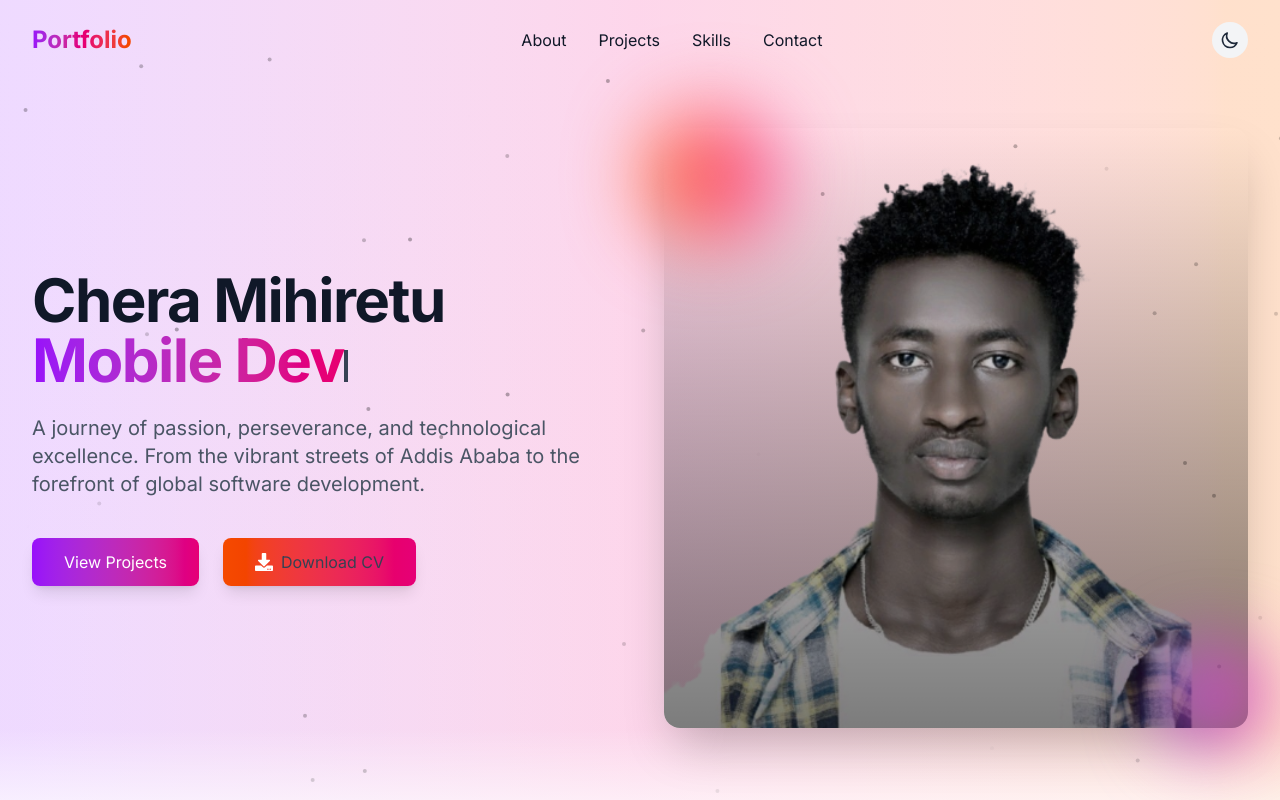
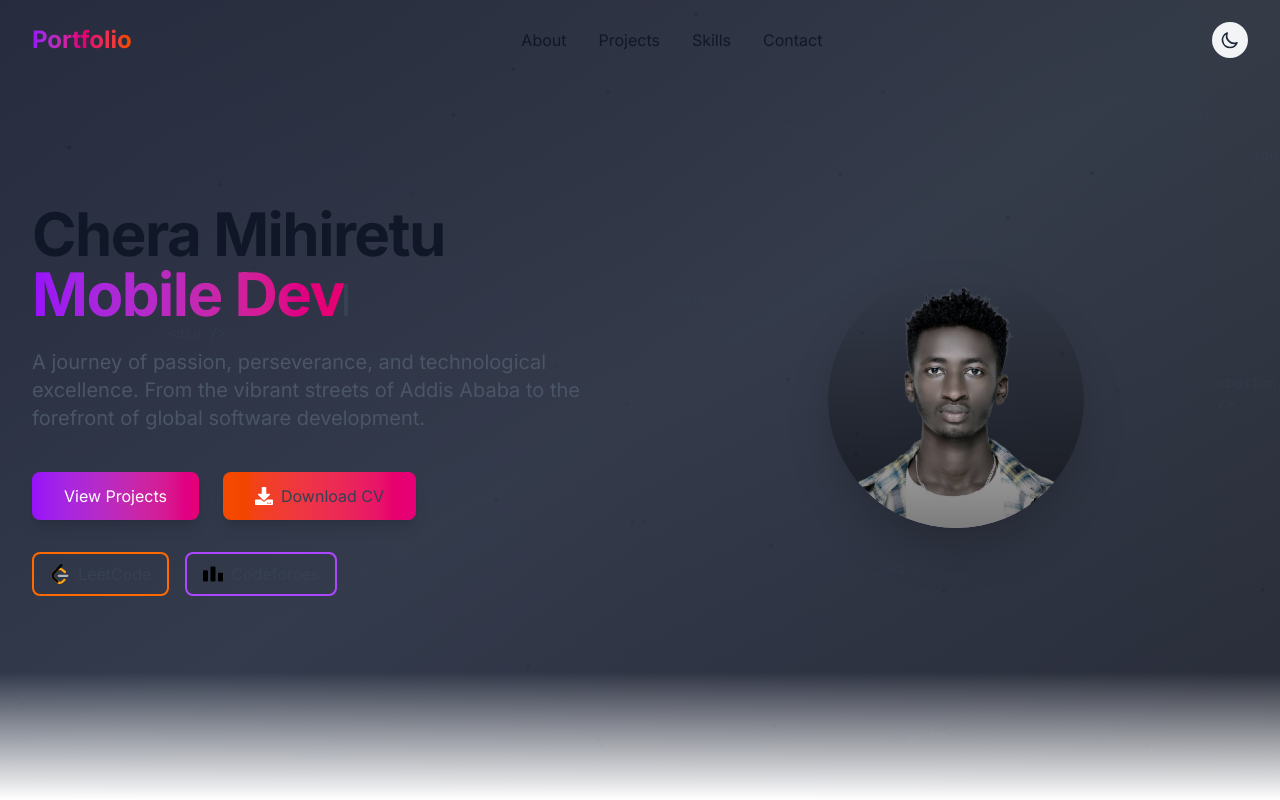
Before and after one commit to chera-mihiretu/Portifolio, a Next.js app: page / in a window 1280 px wide. Shown: the top 800 px of the page. Built offline with nearby package versions, Linux system fonts and the light colour scheme.

Commit message:
FInishing

```diff
--- a/src/components/Hero.tsx
+++ b/src/components/Hero.tsx
@@ -13,6 +13,11 @@ const Hero = () => {
   const [isDeleting, setIsDeleting] = useState(false);
   const [texts] = useState(['Software Engineer', 'Mobile Developer', 'Backend Developer']);
   const [currentTextIndex, setCurrentTextIndex] = useState(0);
+  const [mounted, setMounted] = useState(false);
+
+  useEffect(() => {
+    setMounted(true);
+  }, []);
 
   useEffect(() => {
     const typingSpeed = 100;
@@ -51,6 +56,8 @@ const Hero = () => {
     document.body.removeChild(link);
   };
 
+  if (!mounted) return null;
+
   return (
     <div className="relative min-h-screen overflow-hidden">
       {/* Royal Welcome Light Effect */}
@@ -88,10 +95,41 @@ const Hero = () => {
         ))}
       </div>
 
+      {/* Code Animation Background */}
+      <div className="absolute inset-0 overflow-hidden">
+        <div className="absolute inset-0 bg-gradient-to-br from-gray-900 via-gray-800 to-gray-900 opacity-90" />
+        <div className="absolute inset-0 code-animation">
+          {[...Array(20)].map((_, i) => (
+            <motion.div
+              key={i}
+              initial={{ opacity: 0, y: 100 }}
+              animate={{
+                opacity: [0, 0.5, 0],
+                y: [-100, 100],
+                x: Math.random() * 200 - 100,
+              }}
+              transition={{
+                duration: Math.random() * 5 + 5,
+                repeat: Infinity,
+                delay: Math.random() * 5,
+              }}
+              className="absolute text-gray-700 font-mono text-sm"
+              style={{
+                left: `${Math.random() * 100}%`,
+                top: `${Math.random() * 100}%`,
+              }}
+            >
+              {`<${['div', 'span', 'p', 'h1', 'button', 'a'][Math.floor(Math.random() * 6)]} />`}
+            </motion.div>
+          ))}
+        </div>
+      </div>
+
       {/* Main Content */}
-      <div className="relative z-10 max-w-7xl mx-auto px-4 sm:px-6 lg:px-8 py-24 sm:py-32">
+      <div className="relative z-10 h-screen flex items-center justify-center">
+        <div className="max-w-7xl mx-auto px-4 sm:px-6 lg:px-8 w-full">
           <div className="grid grid-cols-1 lg:grid-cols-2 gap-12 items-center">
-          {/* Text Content */}
+            {/* Text Content and Buttons */}
             <motion.div
               initial={{ opacity: 0, x: -50 }}
               animate={{ opacity: 1, x: 0 }}
@@ -123,11 +161,12 @@ const Hero = () => {
                 From the vibrant streets of Addis Ababa to the forefront of global software development.
               </motion.p>
 
+              {/* Action Buttons */}
               <motion.div
                 initial={{ opacity: 0, y: 20 }}
                 animate={{ opacity: 1, y: 0 }}
                 transition={{ duration: 1, delay: 2 }}
-              className="mt-10 flex items-center justify-center lg:justify-start gap-6"
+                className="mt-10 flex flex-col lg:flex-row items-center gap-6"
               >
                 <motion.button
                   whileHover={{ scale: 1.05 }}
@@ -146,6 +185,47 @@ const Hero = () => {
                   <span>Download CV</span>
                 </motion.button>
               </motion.div>
+
+              {/* Coding Platform Buttons */}
+              <motion.div
+                initial={{ opacity: 0, y: 20 }}
+                animate={{ opacity: 1, y: 0 }}
+                transition={{ duration: 1, delay: 2.5 }}
+                className="mt-8 flex items-center gap-4"
+              >
+                <motion.a
+                  href="https://leetcode.com/cheramihiretu"
+                  target="_blank"
+                  rel="noopener noreferrer"
+                  whileHover={{ scale: 1.05 }}
+                  className="flex items-center gap-2 px-4 py-2 border-2 border-orange-500 text-orange-500 rounded-lg hover:bg-orange-500 hover:text-white transition-all duration-300"
+                >
+                  <Image
+                    src="/assets/leetcode.svg"
+                    alt="LeetCode"
+                    width={20}
+                    height={20}
+                    className="w-5 h-5"
+                  />
+                  <span>LeetCode</span>
+                </motion.a>
+                <motion.a
+                  href="https://codeforces.com/profile/chera_mihiretu"
+                  target="_blank"
+                  rel="noopener noreferrer"
+                  whileHover={{ scale: 1.05 }}
+                  className="flex items-center gap-2 px-4 py-2 border-2 border-purple-500 text-purple-500 rounded-lg hover:bg-purple-500 hover:text-white transition-all duration-300"
+                >
+                  <Image
+                    src="/assets/codeforces.svg"
+                    alt="Codeforces"
+                    width={20}
+                    height={20}
+                    className="w-5 h-5"
+                  />
+                  <span>Codeforces</span>
+                </motion.a>
+              </motion.div>
             </motion.div>
 
             {/* Image */}
@@ -153,13 +233,13 @@ const Hero = () => {
               initial={{ opacity: 0, x: 50 }}
               animate={{ opacity: 1, x: 0 }}
               transition={{ duration: 1, delay: 0.5 }}
-            className="relative w-full h-[500px] lg:h-[600px]"
+              className="flex justify-center"
             >
               <motion.div
                 initial={{ scale: 0.8, rotate: -5 }}
                 animate={{ scale: 1, rotate: 0 }}
                 transition={{ duration: 1, delay: 1 }}
-              className="absolute inset-0 rounded-2xl overflow-hidden shadow-2xl"
+                className="relative w-64 h-64 rounded-full overflow-hidden shadow-2xl"
               >
                 <Image
                   src="/assets/me.png"
@@ -170,21 +250,8 @@ const Hero = () => {
                 />
                 <div className="absolute inset-0 bg-gradient-to-t from-black/50 to-transparent" />
               </motion.div>
-
-            {/* Floating Elements */}
-            <motion.div
-              initial={{ opacity: 0, y: 20 }}
-              animate={{ opacity: 1, y: 0 }}
-              transition={{ duration: 1, delay: 1.5 }}
-              className="absolute -bottom-4 -right-4 w-24 h-24 rounded-full bg-gradient-to-r from-purple-500 to-pink-500 opacity-20 blur-2xl"
-            />
-            <motion.div
-              initial={{ opacity: 0, y: 20 }}
-              animate={{ opacity: 1, y: 0 }}
-              transition={{ duration: 1, delay: 1.7 }}
-              className="absolute -top-4 -left-4 w-32 h-32 rounded-full bg-gradient-to-r from-orange-500 to-pink-500 opacity-20 blur-2xl"
-            />
             </motion.div>
+          </div>
         </div>
       </div>
 
```
Also changed, not shown: public/assets/codeforces.svg (added), public/assets/leetcode.svg (added). Lines whose indentation alone changed are shown as unchanged.
